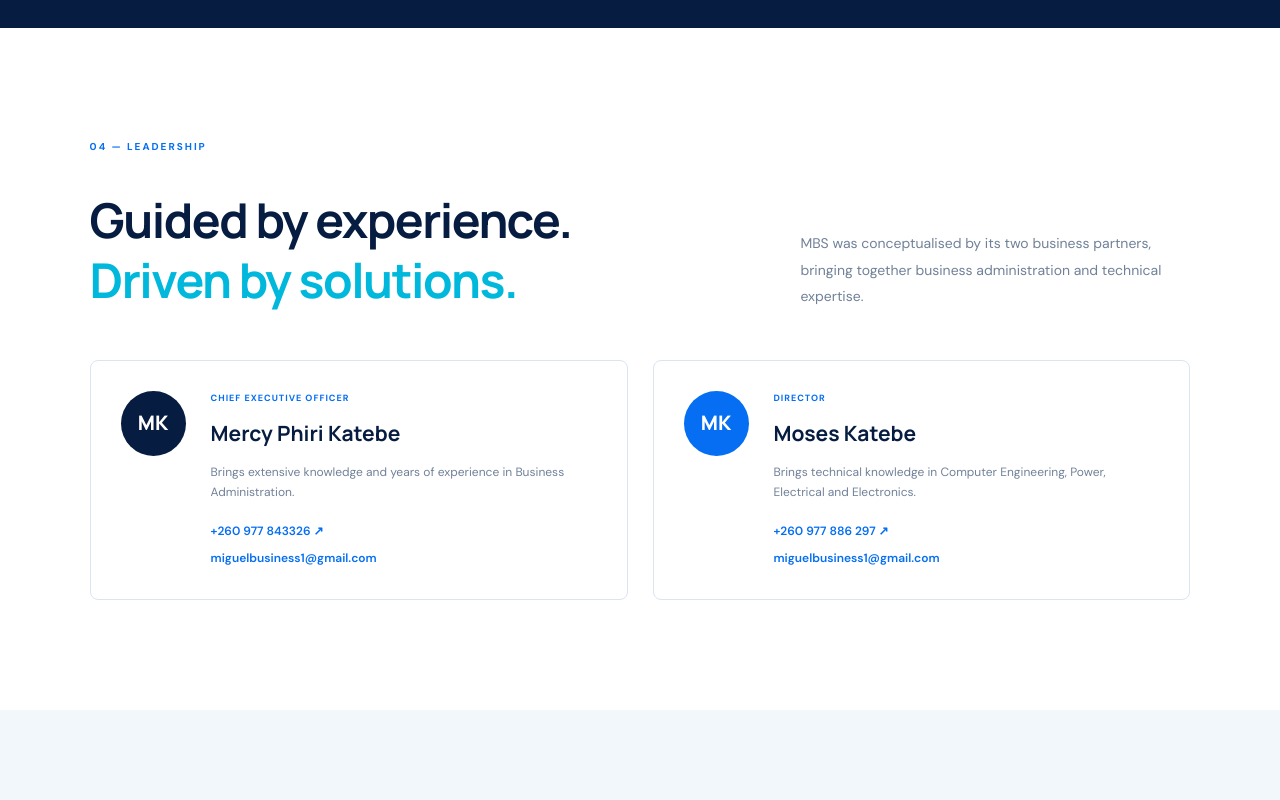
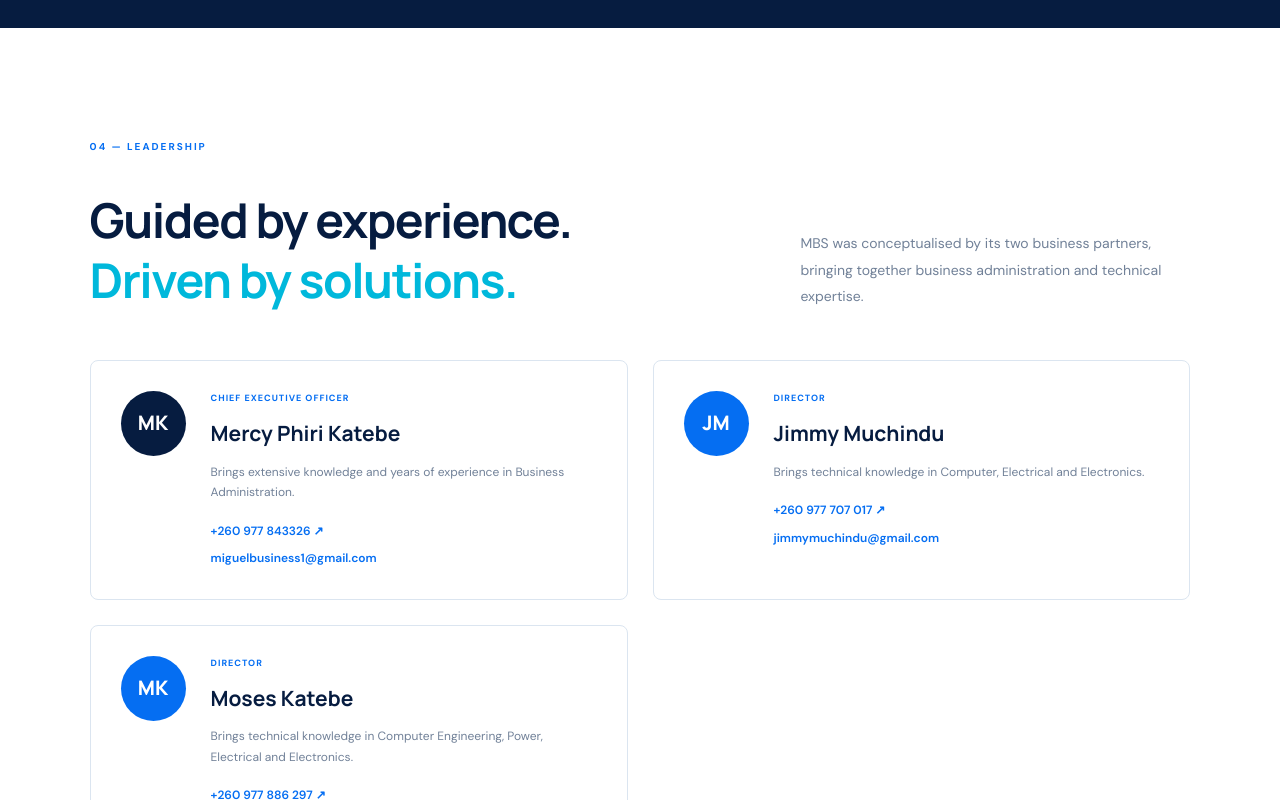
Before and after one commit to Taonga26/miguel-business-solutions-company-profile, a plain HTML site: page index.html in a window 1280 px wide. Shown: the part 3827-4627 px from the top of the page. Drawn offline with Linux system fonts and the light colour scheme.

Commit message:
Add Jimmy Muchindu as director and remove vehicle spare parts service

```diff
--- a/index.html
+++ b/index.html
@@ -268,7 +268,7 @@
                     <ul>
                         <li>Car hire and rental</li>
                         <li>Transport services</li>
-                        <li>Motor vehicles and spare parts</li>
+
                     </ul>
                 </article>
                 <article class="service-card featured">
@@ -385,6 +385,36 @@
 
                 </article>
 
+
+                <!-- JIMMY MUCHINDU -->
+                <article class="leader-card">
+
+                    <div class="leader-avatar avatar-blue">JM</div>
+
+                    <div class="leader-info">
+
+                        <span class="role">
+                            DIRECTOR
+                        </span>
+
+                        <h3>Jimmy Muchindu</h3>
+
+                        <p>
+                            Brings technical knowledge in Computer,
+                            Electrical and Electronics.
+                        </p>
+
+                        <a href="tel:+260977707017">
+                            +260 977 707 017 ↗
+                        </a>
+
+                        <a href="mailto:jimmymuchindu@gmail.com">
+                            jimmymuchindu@gmail.com
+                        </a>
+
+                    </div>
+
+                </article>
 
                 <!-- MOSES KATEBE-->
                 <article class="leader-card">
```
